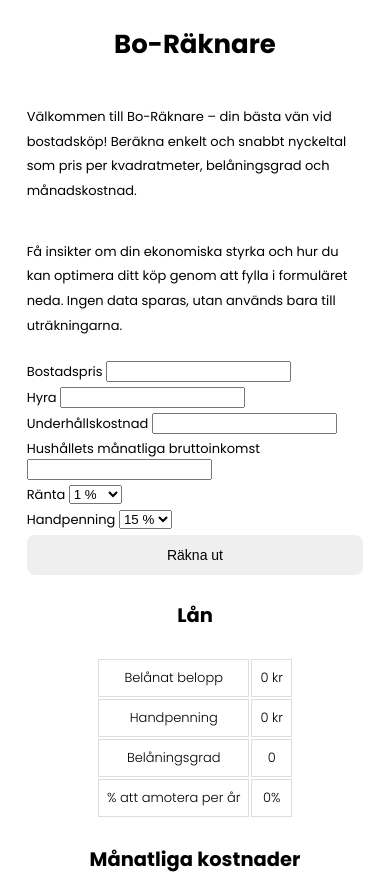
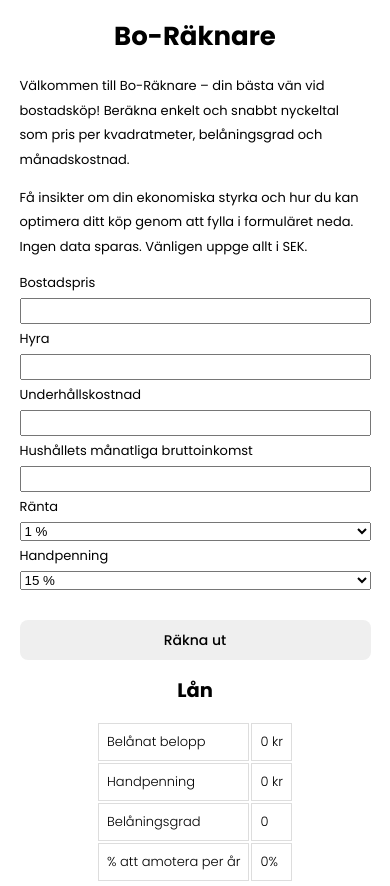
Before and after one commit to pajasthecat/house-price-calculator, a website: page public/index.html in a window 390 px wide. Shown: the top 886 px of the page. Drawn offline with Linux system fonts and the light colour scheme.

Commit message:
feat: removed containers

```diff
--- a/public/index.html
+++ b/public/index.html
@@ -12,7 +12,6 @@
     <title>Räkna på bostadsfinansiering</title>
   </head>
   <body>
-    <div class="mainContainer">
     <h1>Bo-Räknare</h1>
 
     <p>
@@ -23,28 +22,23 @@
 
     <p>
       Få insikter om din ekonomiska styrka och hur du kan optimera ditt köp
-        genom att fylla i formuläret neda. Ingen data sparas, utan används bara
-        till uträkningarna.
+      genom att fylla i formuläret neda. Ingen data sparas. Vänligen uppge allt
+      i SEK.
     </p>
     <form id="form">
       <div class="inputContainer">
-          <div>
         <label for="price">Bostadspris</label>
         <input type="text" name="price" id="price" />
-          </div>
-          <div>
+
         <label for="rent">Hyra</label>
         <input type="text" name="rent" id="rent" />
-          </div>
-          <div>
+
         <label for="maintenance">Underhållskostnad</label>
         <input type="text" name="maintenance" id="maintenance" />
-          </div>
-          <div>
+
         <label for="income">Hushållets månatliga bruttoinkomst</label>
         <input type="text" name="income" id="income" />
-          </div>
-          <div>
+
         <label for="interets">Ränta</label>
         <select id="interets" name="interets">
           <option value="1">1 %</option>
@@ -58,8 +52,7 @@
           <option value="9">9 %</option>
           <option value="10">10 %</option>
         </select>
-          </div>
-          <div>
+
         <label for="downPayment">Handpenning</label>
         <select id="downPayment" name="downPayment">
           <option value="15">15 %</option>
@@ -71,7 +64,8 @@
           <option value="45">45 %</option>
           <option value="50">50 %</option>
         </select>
-          </div>
+
+        <br />
         <input type="submit" class="button" value="Räkna ut" />
       </div>
     </form>
@@ -126,7 +120,6 @@
         <td id="interestAsShareOfIncome">0%</td>
       </tr>
     </table>
-    </div>
     <footer>
       <div class="footerContainer">
         <div class="footerImageContainer">
@@ -134,7 +127,7 @@
             <img src="images\email.png" alt="email icon"
           /></a>
           <a
-            href="https://github.com/pajasthecat/real-income-presentor"
+            href="https://github.com/pajasthecat/house-price-calculator"
             ,
             target="_blank"
           >
--- a/public/scripts/index.mjs
+++ b/public/scripts/index.mjs
@@ -1,3 +1,25 @@
+const formatInput = (id) => {
+  const input = document.getElementById(id);
+  if (!input?.value) return;
+  input.value = formatAndRoundCurrency(input.value);
+};
+
+document
+  .getElementById("price")
+  .addEventListener("focusout", formatInput.bind(null, "price"));
+
+document
+  .getElementById("rent")
+  .addEventListener("focusout", formatInput.bind(null, "rent"));
+
+document
+  .getElementById("maintenance")
+  .addEventListener("focusout", formatInput.bind(null, "maintenance"));
+
+document
+  .getElementById("income")
+  .addEventListener("focusout", formatInput.bind(null, "income"));
+
 document.getElementById("form").addEventListener("submit", (event) => {
   event.preventDefault();
 
@@ -173,9 +195,14 @@ const getAmortizationPerYear = (
 const getLoanAsQuotaOfYearlyIncome = (borrowedSum, income) =>
   round(borrowedSum / (income * 12));
 
-export const round = (number) => Math.round(number * 100) / 100;
+const round = (number) => Math.round(number * 100) / 100;
 
-export const formatAndRoundCurrency = (price) => {
+const formatAndRoundCurrency = (price) => {
+  if (typeof price === "string") {
+    const toInt = Number(price.replace(/[^0-9\.]+/g, ""));
+    const roundedPrice = round(toInt);
+    return new Intl.NumberFormat("en-US").format(roundedPrice);
+  }
   const roundedPrice = round(price);
   return new Intl.NumberFormat("en-US").format(roundedPrice);
 };
--- a/public/style/index.css
+++ b/public/style/index.css
@@ -1,6 +1,8 @@
 body {
   font-family: "Poppins", sans-serif;
   font-size: 14px;
+  margin: auto;
+  width: 30%;
 }
 
 p {
@@ -10,27 +12,23 @@ p {
   line-height: 1.9;
 }
 
+h1,
+h2 {
+  text-align: center;
+}
+
 table {
   text-align: left;
+  margin: auto;
 }
 
 td,
 th {
   border: 1px solid #dddddd;
-  text-align: center;
   padding: 8px;
   font-weight: 300;
   font-style: normal;
   font-size: small;
-}
-
-.mainContainer {
-  display: flex;
-  flex-direction: column;
-  margin: auto;
-  width: 50%;
-  align-items: center;
-  gap: 10px;
 }
 
 .inputContainer {
@@ -38,8 +36,11 @@ th {
   flex-direction: column;
   gap: 5px 10px;
   justify-content: center;
-  width: 100%;
   margin: auto;
+}
+
+input {
+  font-family: "Poppins", sans-serif;
 }
 
 .footerContainer {
@@ -83,7 +84,7 @@ th {
 }
 
 @media screen and (max-width: 800px) {
-  .mainContainer {
+  body {
     width: 90%;
     font-size: small;
   }
```
Lines whose indentation alone changed are shown as unchanged.
